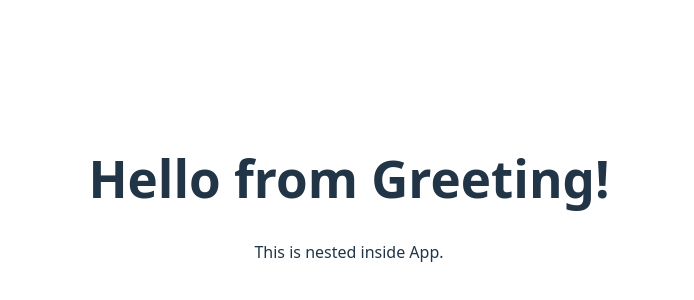
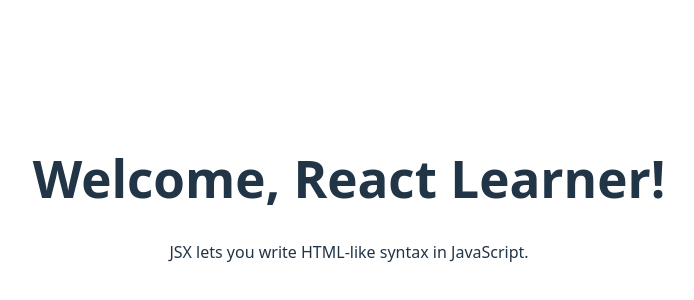
Before and after one commit to barondedios/appdev1, a React (Vite) app in the folder react-quickstart/: page / in a window 1280 px wide. Shown: the part 202-502 px from the top of the page, without its empty margins (291-985 px from the left). Built offline with nearby package versions, Linux system fonts and the light colour scheme.

Commit message:
Done writing markup with JSX

```diff
--- a/react-quickstart/src/App.jsx
+++ b/react-quickstart/src/App.jsx
@@ -3,15 +3,12 @@ import reactLogo from './assets/react.svg'
 import viteLogo from '/vite.svg'
 import './App.css'
 
-function Greeting() {
-  return <h1>Hello from Greeting!</h1>;
-}
-
 function App() {
+  const name = "React Learner";
   return (
     <div>
-      <Greeting />
-      <p>This is nested inside App.</p>
+      <h1>Welcome, {name}!</h1>
+      <p>JSX lets you write HTML-like syntax in JavaScript.</p>
     </div>
   );
 }
```
